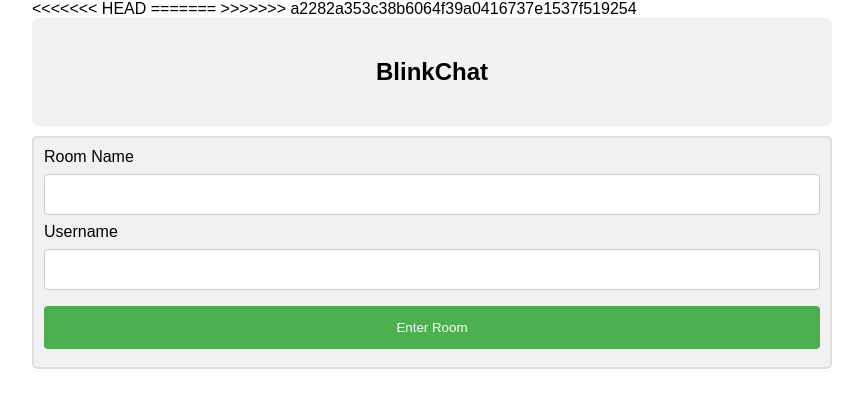
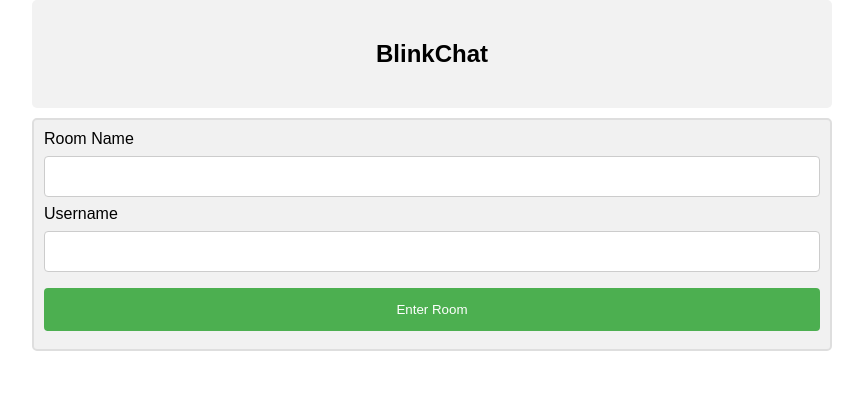
Before and after one commit to Yash-89/BlinkChat, a Django app: page / in a window 1280 px wide. Shown: the top 408 px of the page, without its empty margins (208-1071 px from the left). Run offline with Django 5.2, Linux system fonts and the light colour scheme.

Commit message:
Update home.html

```diff
--- a/templates/home.html
+++ b/templates/home.html
@@ -55,10 +55,7 @@
       color: #999;
     }
   </style>
-<<<<<<< HEAD
 
-=======
->>>>>>> a2282a353c38b6064f39a0416737e1537f519254
   <title>BlinkChat</title>
 </head>
 
```
